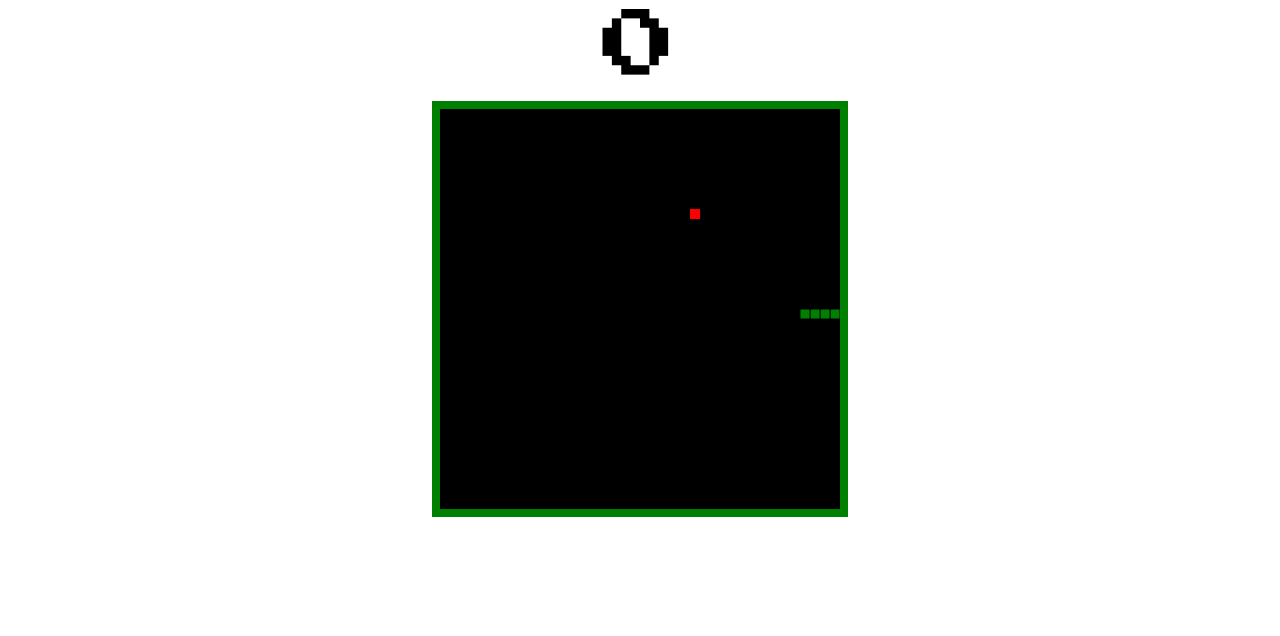
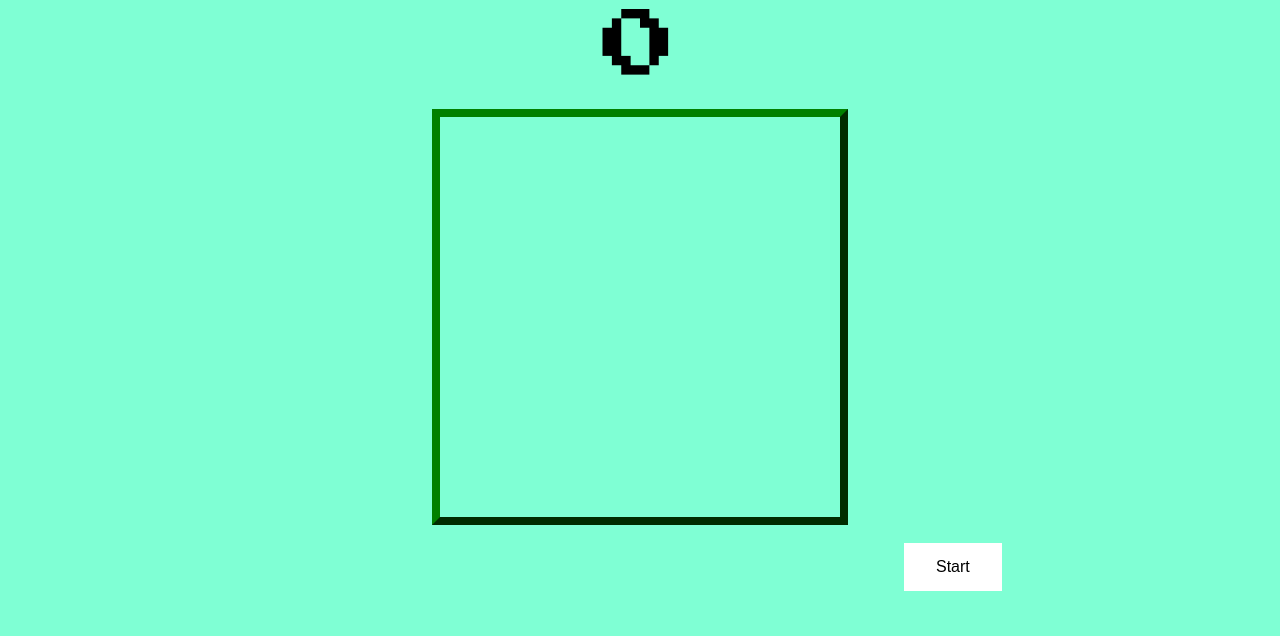
Before and after one commit to Rafyportable/snaky, a plain HTML site: page index.html in a window 1280 px wide. Shown: the part 164-800 px from the top of the page. Drawn offline with Linux system fonts and the light colour scheme.

Commit message:
Add button and change background color

```diff
--- a/index.css
+++ b/index.css
@@ -10,7 +10,9 @@
 
 #gameCanvas {
     display: inline;
-    outline: green .5em solid;
+    border-style: outset;
+    border-width: .5em;
+    border-color: green;
 }
 
 #canvas {
@@ -18,11 +20,33 @@
    text-align:center;
 }
 
-
-
 #score {
     font-family: 'Press Start 2P', cursive;
     text-align: center;
     font-size: 75px;
     margin: 25px
   }
+
+  #startButton {
+      background-color:white;
+      border: none;
+      color: black;
+      padding: 15px 32px;
+      text-align: center;
+      text-decoration: none;
+      display: inline-block;
+      font-size: 16px;
+      margin-left: 56em;
+      margin-top:.9em;
+      transition-duration: 0.4s;
+      cursor: pointer;
+  }
+
+  #startButton:hover {
+    background-color:green;
+    color:white;
+}
+
+body {
+    background-color:aquamarine;
+}
--- a/index.html
+++ b/index.html
@@ -13,6 +13,10 @@
         <div id="canvas">
             <canvas id="gameCanvas" width="400" height="400"><canvas>
         </div>
+        <div id="gameOver"></div>
+
+        <button id="startButton">Start</button>
+
         <script src="./snaky.js"></script>
 
     </body>
--- a/snaky.js
+++ b/snaky.js
@@ -49,7 +49,12 @@ let score = 0;
 //initiallize the direction
 let direction = "right";
 
-setInterval(main, 120);
+startGame = document.getElementById("startButton");
+
+startGame.addEventListener("click", function() {
+  setInterval(main, 120);
+});
+
 
 function drawSnakePart(snakePart) {
   snakeboard_ctx.fillStyle = 'green';
@@ -74,6 +79,7 @@ function main() {
 
 
   if (gameOver()) {
+
     return;
   }
   clearCanvas();
```
